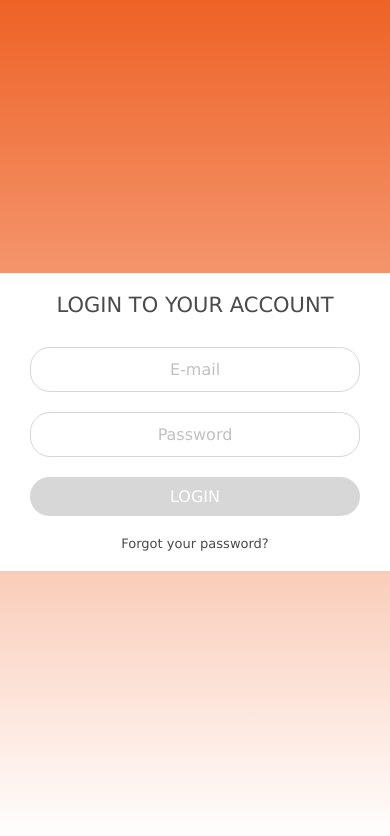
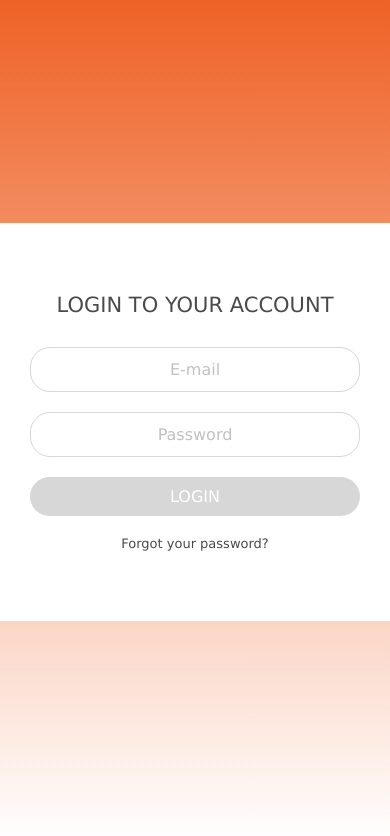
Before and after one commit to silviya-stoyanova/login-form, a React (Create React App) app: page / in a window 390 px wide. Shown: the top 836 px of the page. Built offline with nearby package versions, Linux system fonts and the light colour scheme.

Commit message:
Fixed padding for mobile

```diff
--- a/src/styles/login/login-page.scss
+++ b/src/styles/login/login-page.scss
@@ -12,11 +12,7 @@
         grid-template-columns: minmax(250px, 330px);
         text-align: center;
         background: $white;
-        padding: 20px 30px;
-
-        @media (min-width: 600px) {
-            padding: 40px 70px;
-        }
+        padding: 70px 30px;
 
         @media (min-width: 600px) {
             padding: 80px 140px;
```
